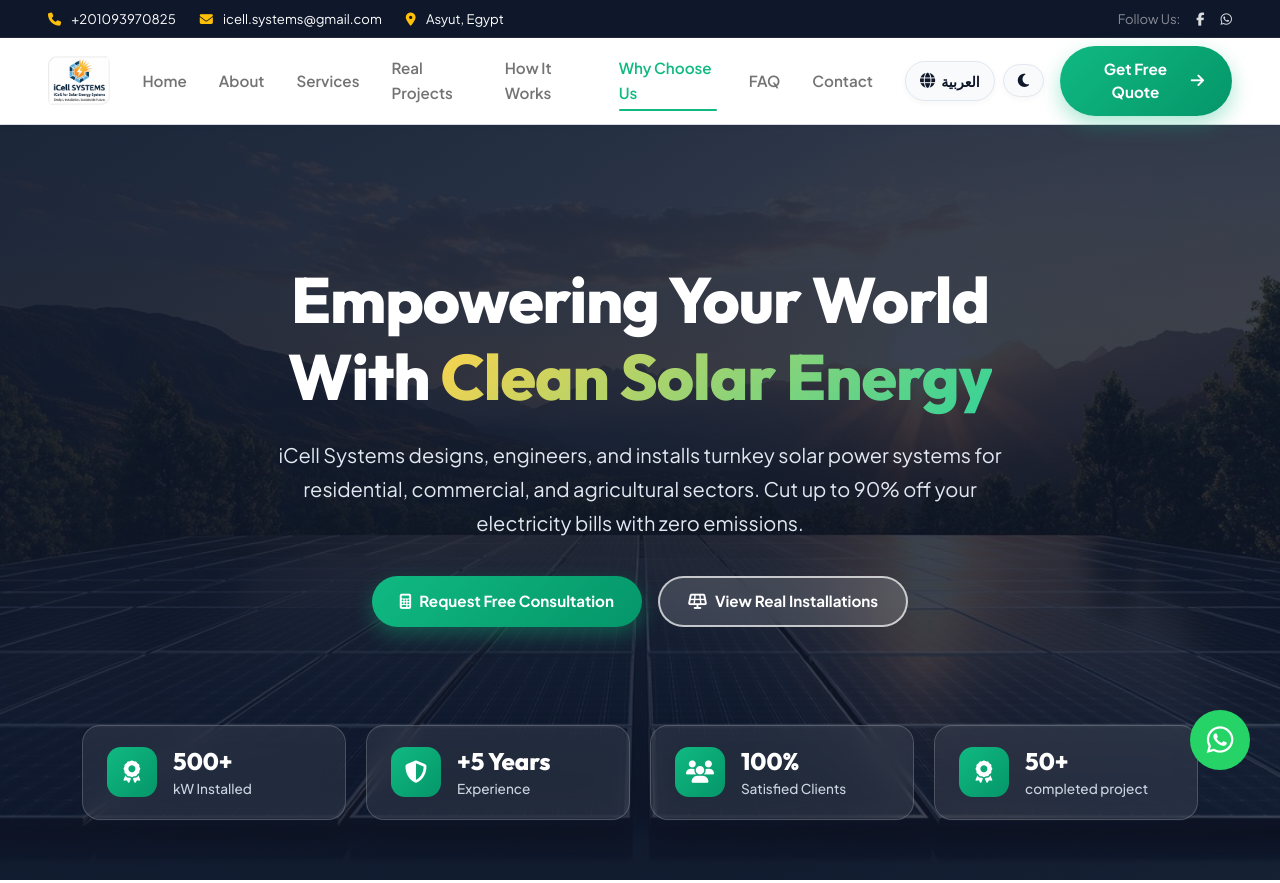
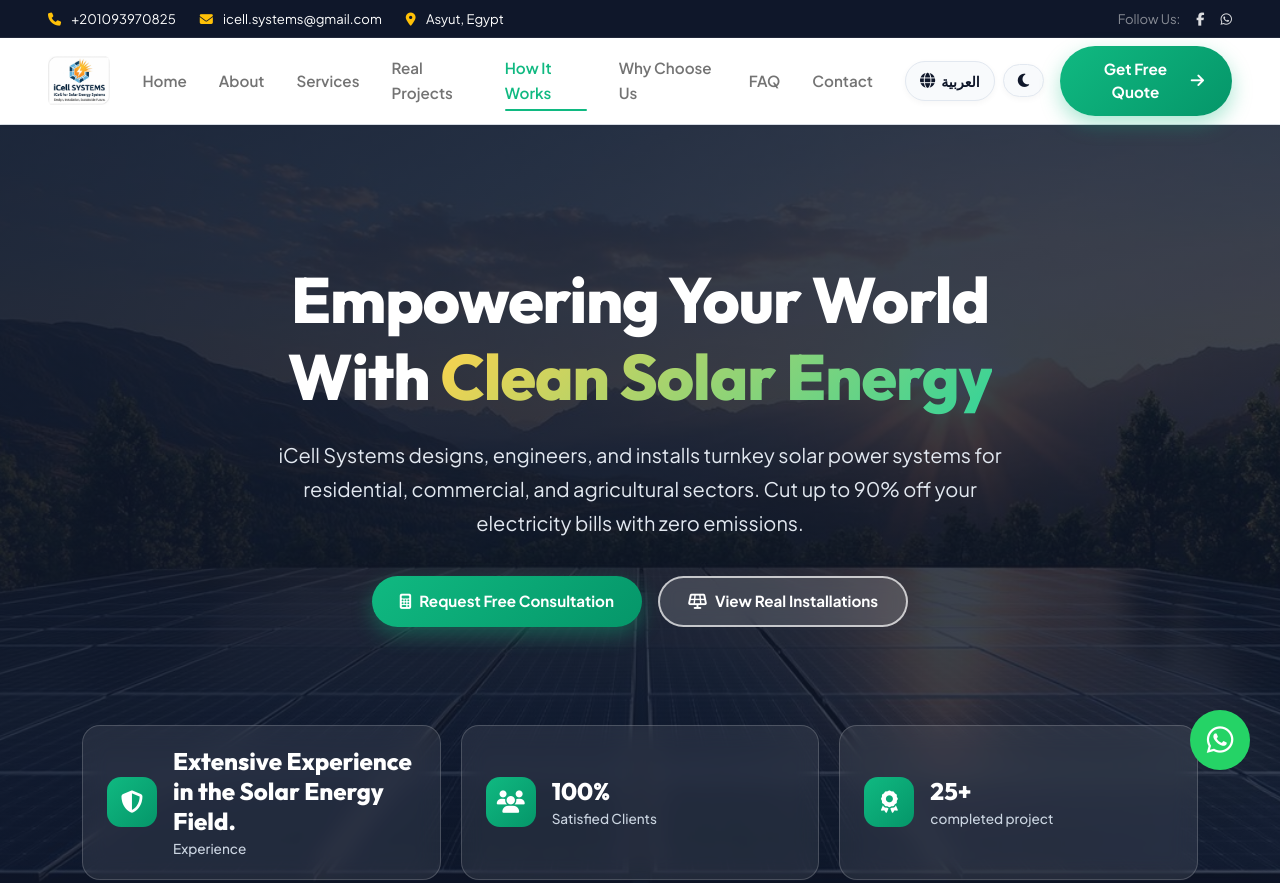
Before and after one commit to AbdlhamedA1/icell-Systems, a plain HTML site: page index.html in a window 1280 px wide. Shown: the top 883 px of the page. Drawn offline with Linux system fonts and the light colour scheme.

Commit message:
Update iCell website content and sections

```diff
--- a/Java Script/main.js
+++ b/Java Script/main.js
@@ -27,11 +27,11 @@ document.addEventListener('DOMContentLoaded', () => {
             hero_subtitle: 'iCell Systems designs, engineers, and installs turnkey solar power systems for residential, commercial, and agricultural sectors. Cut up to 90% off your electricity bills with zero emissions.',
             hero_btn_consult: 'Request Free Consultation',
             hero_btn_projects: 'View Real Installations',
-            hero_stat_kw: 'kW Installed',
-            hero_stat_exp_num: '+5 Years',
+            // hero_stat_kw: 'kW Installed',
+            hero_stat_exp_num: 'Extensive Experience in the Solar Energy Field.',
             hero_stat_exp: 'Experience',
             hero_stat_clients: 'Satisfied Clients',
-            hero_stat_proj_num: '50+',
+            hero_stat_proj_num: '25+',
             hero_stat_proj: 'completed project',
             about_badge: 'ABOUT ICELL SYSTEMS',
             about_title: 'Powering a <span class="highlight">Sustainable & Independent</span> Future',
@@ -297,10 +297,10 @@ document.addEventListener('DOMContentLoaded', () => {
             hero_btn_consult: 'طلب استشارة مجانية',
             hero_btn_projects: 'مشاهدة مشاريعنا الواقعية',
             hero_stat_kw: 'كيلووات تم تركيبها',
-            hero_stat_exp_num: '+5 سنوات',
+            hero_stat_exp_num: 'خبرة واسعة في مجال الطاقة الشمسية.',
             hero_stat_exp: 'خبرة هندسية',
             hero_stat_clients: 'عملاء راضون',
-            hero_stat_proj_num: '50+',
+            hero_stat_proj_num: '25+',
             hero_stat_proj: 'مشروع مكتمل',
             about_badge: 'عن آي سيل سيستمز',
             about_title: 'نحو مستقبل <span class="highlight">مستدام ومستقل</span> بالطاقة النظيفة',
--- a/index.html
+++ b/index.html
@@ -260,19 +260,19 @@
 
         <!-- Hero Trust Badges -->
         <div class="hero-stats-grid">
-          <div class="hero-stat-card">
+          <!-- <div class="hero-stat-card">
             <div class="stat-icon"><i class="fa-solid fa-award"></i></div>
             <div class="stat-text">
               <h4 class="counter" data-target="500">500+</h4>
               <p data-i18n="hero_stat_kw">kW Installed</p>
             </div>
-          </div>
+          </div> -->
           <div class="hero-stat-card">
             <div class="stat-icon">
               <i class="fa-solid fa-shield-halved"></i>
             </div>
             <div class="stat-text">
-              <h4 data-i18n="hero_stat_exp_num">+5 Years</h4>
+              <h4 data-i18n="hero_stat_exp_num">Extensive Experience in the Solar Energy Field.</h4>
               <p data-i18n="hero_stat_exp">Experience</p>
             </div>
           </div>
@@ -286,7 +286,7 @@
           <div class="hero-stat-card">
             <div class="stat-icon"><i class="fa-solid fa-award"></i></div>
             <div class="stat-text">
-              <h4 data-target="450" data-i18n="hero_stat_proj_num">50+</h4>
+              <h4 data-target="450" data-i18n="hero_stat_proj_num">25+</h4>
               <p data-i18n="hero_stat_proj">completed project</p>
             </div>
           </div>
```
